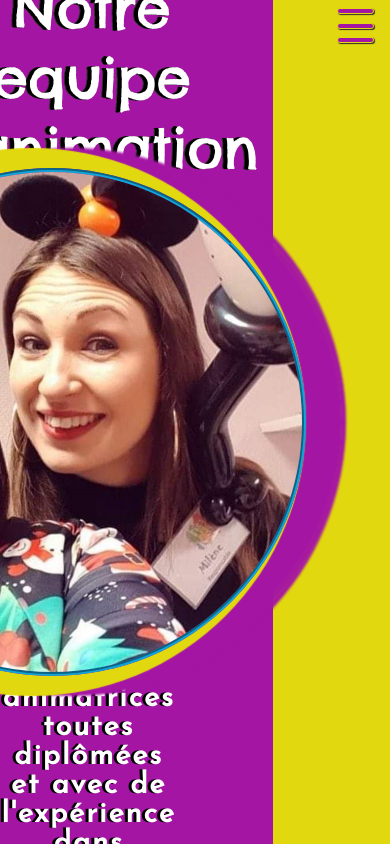
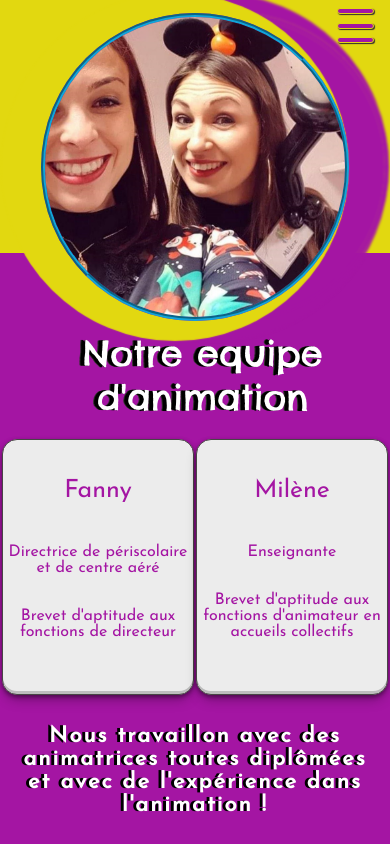
Before and after one commit to ConradGuillaume/fiestakids57, a React (Create React App) app: page /equipe in a window 390 px wide. Built offline with nearby package versions, Linux system fonts and the light colour scheme.

Commit message:
responsive

```diff
--- a/src/pages/Contact.scss
+++ b/src/pages/Contact.scss
@@ -5,6 +5,7 @@
   overflow-y: hidden;
   background: $color-1;
   overflow: hidden;
+  overflow-y: hidden;
   @media (max-width: 1000px) {
   }
   .contact-phone-contain {
@@ -156,7 +157,7 @@
     background: white;
   }
   .follow-us {
-        @media (max-width: 400px) {
+    @media (max-width: 400px) {
       transform: translateY(-120px);
     }
   }
--- a/src/pages/Team.scss
+++ b/src/pages/Team.scss
@@ -6,6 +6,9 @@
   display: flex;
   align-items: center;
   justify-content: center;
+  @media (max-width: 880px) {
+    flex-direction: column-reverse;
+  }
   article {
     width: 70%;
     height: 100%;
@@ -14,6 +17,12 @@
     flex-direction: column;
     align-items: flex-start;
     justify-content: flex-start;
+    @media (max-width: 880px) {
+      align-items: center;
+      justify-content: center;
+      height: 70%;
+      width: 100%;
+    }
     .content {
       display: flex;
       flex-direction: column;
@@ -21,18 +30,31 @@
       height: 100%;
       align-items: center;
       justify-content: center;
+      @media (max-width: 880px) {
+        width: 100%;
+      }
       h3 {
         margin-top: 2%;
         margin-left: 4%;
         text-shadow: -4px -0.5px 0px black;
         filter: drop-shadow(-0.5px 0px 0px $color-4);
         color: white;
+        z-index: 5;
+        @media (max-width: 880px) {
+          margin-top: 0px;
+        }
+        @media (max-width: 450px) {
+          font-size: 35px;
+        }
       }
       .profil-container {
         margin-top: 200px;
         width: 100%;
         display: flex;
         justify-content: space-evenly;
+        @media (max-width: 880px) {
+          margin-top: 100px;
+        }
         .card {
           display: flex;
           justify-content: center;
@@ -71,6 +93,9 @@
         height: 100%;
         text-align: center;
         font-size: 29px;
+        @media (max-width: 450px) {
+          font-size: 22px;
+        }
       }
     }
   }
@@ -83,6 +108,10 @@
     display: flex;
     align-items: center;
     justify-content: center;
+    @media (max-width: 880px) {
+      height: 30%;
+      width: 100%;
+    }
 
     img {
       transform: translateX(-280px);
@@ -96,6 +125,26 @@
       border-style: groove;
       box-shadow: -20px 0px 1px 20px #e2d810;
       filter: drop-shadow(40px 0px 1px $color-1);
+      @media (max-width: 1290px) {
+        height: 400px;
+        width: 400px;
+        transform: translateX(-200px);
+      }
+      @media (max-width: 1100px) {
+        height: 400px;
+        width: 400px;
+        transform: translateX(-150px);
+      }
+      @media (max-width: 980px) {
+        height: 350px;
+        width: 350px;
+        transform: translateX(-110px);
+      }
+      @media (max-width: 880px) {
+        height: 300px;
+        width: 300px;
+        transform: translateY(40px);
+      }
     }
   }
 }
```
